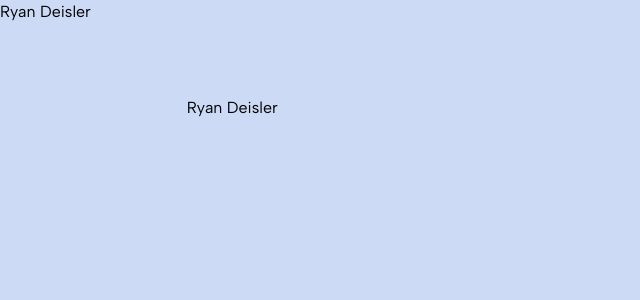
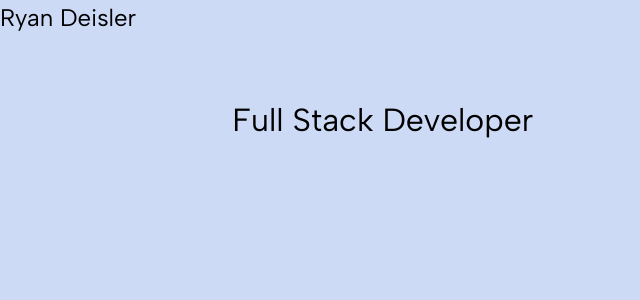
Before and after one commit to RyanDeisler/profile-ui, a Next.js app: page / in a window 1280 px wide. Shown: the top 300 px of the page, without its empty margins (0-640 px from the left). Built offline with nearby package versions, Linux system fonts and the light colour scheme.

Commit message:
Some global styles to header tag

```diff
--- a/src/app/globals.css
+++ b/src/app/globals.css
@@ -26,6 +26,19 @@ body {
     rgb(var(--background-start-rgb));
 }
 
+h1 {
+  font-size: xx-large;
+}
+h2 {
+  font-size: x-large;
+}
+h3 {
+  font-size: large;
+}
+h4 {
+  font-size: medium;
+}
+
 @layer utilities {
   .text-balance {
     text-wrap: balance;
--- a/src/app/layout.tsx
+++ b/src/app/layout.tsx
@@ -19,7 +19,7 @@ export default function RootLayout({
     <html lang="en">
       <body className={albert_sans.className}>
         <Stack direction={"row"}>
-          <h1>Ryan Deisler</h1>
+          <h2>Ryan Deisler</h2>
           {children}
         </Stack>
       </body>
--- a/src/app/page.tsx
+++ b/src/app/page.tsx
@@ -3,7 +3,7 @@ import Image from "next/image";
 export default function Home() {
   return (
     <main className="flex min-h-screen flex-col items-center justify-between p-24">
-      <h1>Ryan Deisler</h1>
+      <h1>Full Stack Developer</h1>
     </main>
   );
 }
```
